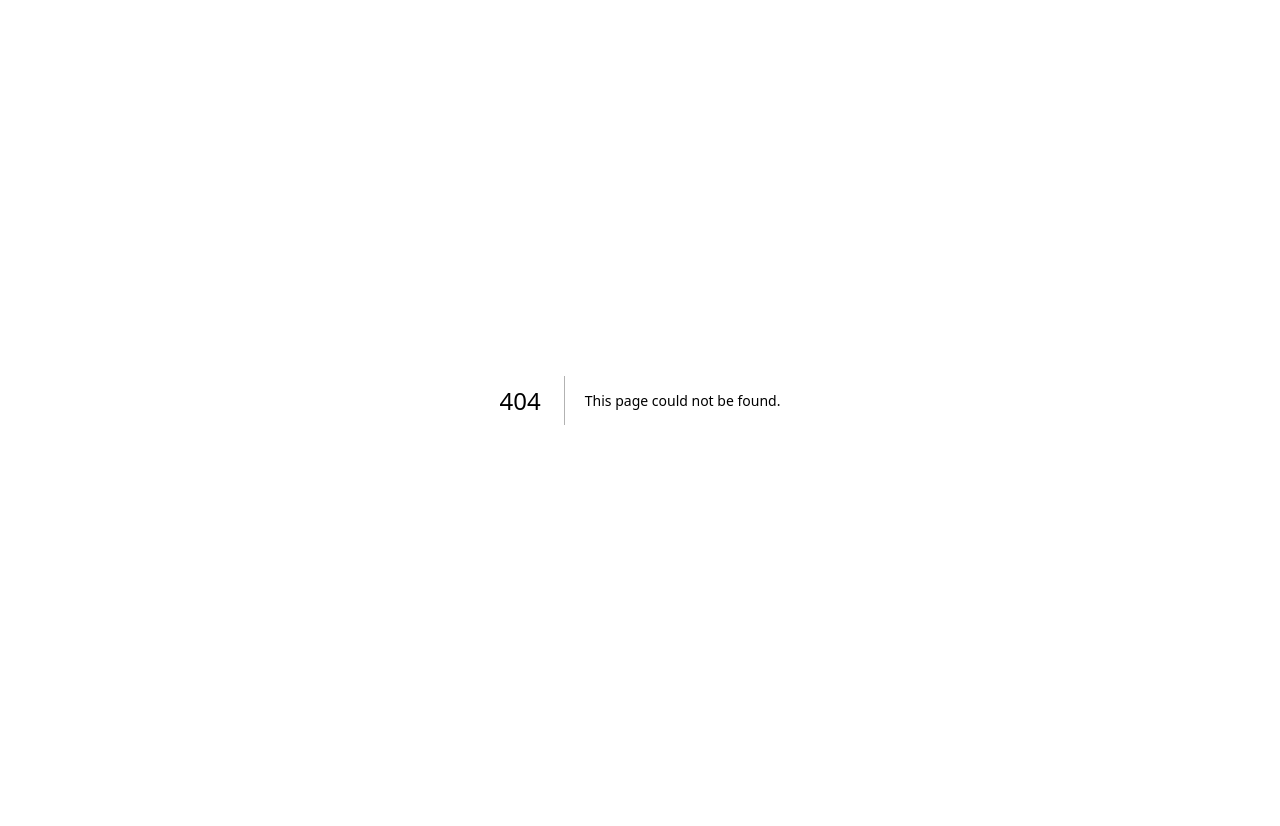
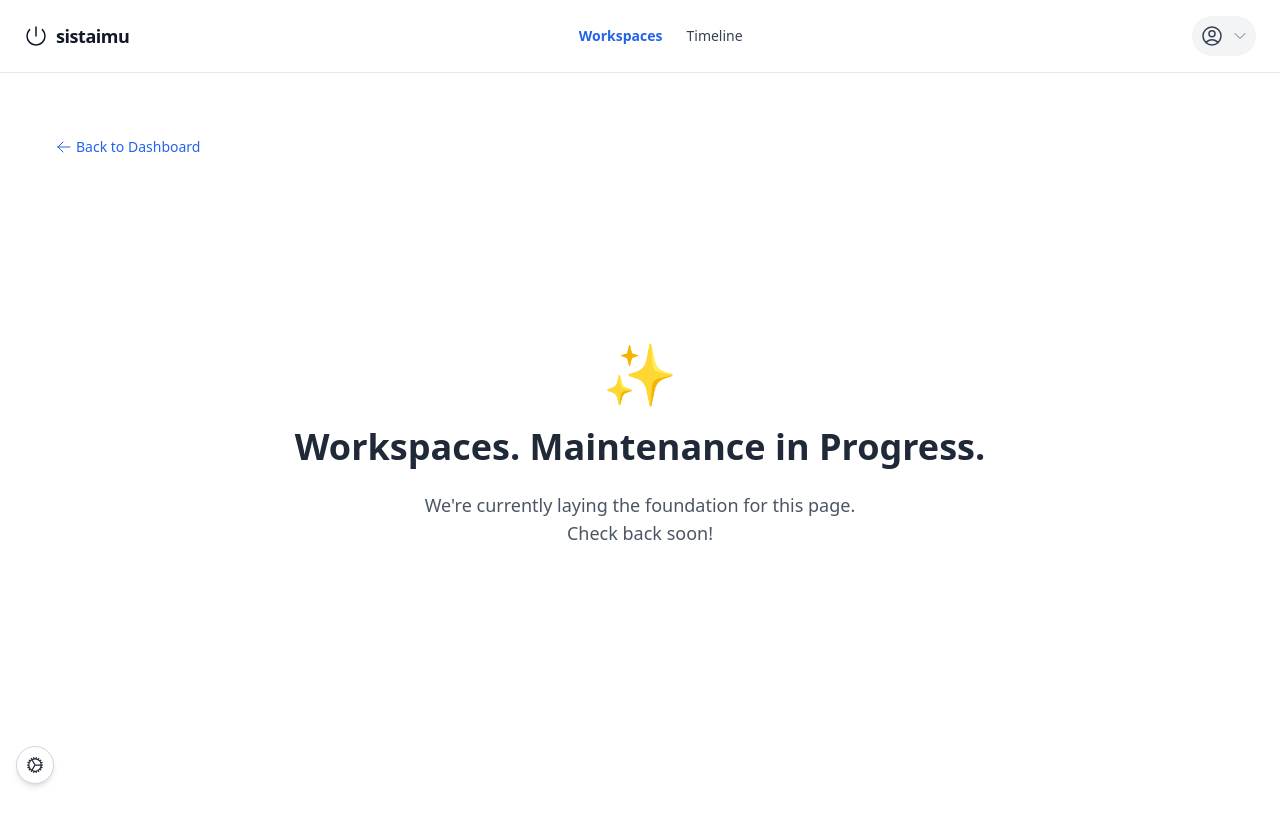
Before and after one commit to honomonodev/cv-portfolio, a Next.js app in the folder apps/cv-portfolio/: page /dashboard/workspaces in a window 1280 px wide. Before the commit this address had no page. Shown: the top 826 px of the page. Before the commit the page ends 800 px from the top, so only its background shows below. Built offline with nearby package versions, Linux system fonts and the light colour scheme.

Commit message:
missing routes hadle clean

```diff
--- a/apps/cv-portfolio/src/app/dashboard/page.tsx
+++ b/apps/cv-portfolio/src/app/dashboard/page.tsx
@@ -22,7 +22,7 @@ export default function DashboardPage() {
             </p>
           </div>
           <Link
-            href="/dashboard/workspaces/new"
+            href="/dashboard/workspaces"
             className="inline-block px-4 py-2 bg-blue-600 text-white rounded hover:bg-blue-700 transition"
           >
             Create Workspace
--- /dev/null
+++ b/apps/cv-portfolio/src/app/dashboard/timeline/page.tsx
@@ -0,0 +1,23 @@
+import PageContainer from '../../../components/layout/PageContainer';
+
+export const metadata = {
+  title: 'Your Timeline - Sistaimu',
+  description: 'Track your life commits and milestones in your timeline.',
+};
+
+export default function TimelinePage() {
+  return (
+    <PageContainer>
+      <div className="flex flex-col items-center justify-center min-h-[60vh] text-center space-y-6">
+        <div className="text-6xl">🚧</div>
+        <h1 className="text-3xl sm:text-4xl font-bold text-gray-800 dark:text-gray-100">
+          Timeline Module is Under Construction
+        </h1>
+        <p className="max-w-md text-gray-600 dark:text-gray-400 text-lg">
+          Soon you will be able to track your life commits and milestones here.
+          Stay tuned as we build your future step by step!
+        </p>
+      </div>
+    </PageContainer>
+  );
+}
--- /dev/null
+++ b/apps/cv-portfolio/src/app/dashboard/workspaces/page.tsx
@@ -0,0 +1,23 @@
+import PageContainer from '../../../components/layout/PageContainer';
+
+export const metadata = {
+  title: 'Workspaces - Sistaimu',
+  description: 'Organize your life projects and tasks in dedicated workspaces.',
+};
+
+export default function WorkspacesPage() {
+  return (
+    <PageContainer>
+      <div className="flex flex-col items-center justify-center min-h-[60vh] text-center space-y-6">
+        <div className="text-6xl">✨</div>
+        <h1 className="text-3xl sm:text-4xl font-bold text-gray-800 dark:text-gray-100">
+          Workspaces. Maintenance in Progress.
+        </h1>
+        <p className="max-w-md text-gray-600 dark:text-gray-400 text-lg">
+          We&apos;re currently laying the foundation for this page. Check back
+          soon!
+        </p>
+      </div>
+    </PageContainer>
+  );
+}
--- a/apps/cv-portfolio/src/app/profile/[username]/page.tsx
+++ b/apps/cv-portfolio/src/app/profile/[username]/page.tsx
@@ -11,14 +11,29 @@ export default async function ProfilePage({
   const profile = (profileData as Profile[]).find(p => p.username === username);
 
   if (!profile) {
-    return <div>Profile not found.</div>;
+    return (
+      <div className="flex items-center justify-center h-screen text-gray-500 dark:text-gray-400 text-xl animate-fade-in">
+        Profile not found.
+      </div>
+    );
   }
 
   return (
-    <div className="text-center py-10">
-      <h1 className="text-3xl font-bold">{profile.name}</h1>
-      <p className="text-lg text-gray-600">{profile.position}</p>
-      <p className="mt-2 text-gray-500">{profile.bio}</p>
+    <div className="flex flex-col items-center justify-center min-h-screen px-4 py-10 bg-white dark:bg-gray-900 text-center space-y-4 animate-fade-in">
+      {/* Name */}
+      <h1 className="text-4xl font-extrabold text-gray-900 dark:text-white sm:text-5xl">
+        {profile.name}
+      </h1>
+
+      {/* Position */}
+      <p className="text-lg sm:text-xl text-gray-700 dark:text-gray-300 font-medium">
+        {profile.position}
+      </p>
+
+      {/* Bio */}
+      <p className="max-w-2xl text-md sm:text-lg text-gray-500 dark:text-gray-400 leading-relaxed">
+        {profile.bio}
+      </p>
     </div>
   );
 }
--- a/apps/cv-portfolio/src/app/timeline/page.tsx
+++ /dev/null
@@ -1,15 +0,0 @@
-import PageContainer from '../../components/layout/PageContainer';
-
-export const metadata = {
-  title: 'Your Timeline - Sistaimu',
-  description: 'Track your life commits and milestones in your timeline.',
-};
-
-export default function TimelinePage() {
-  return (
-    <PageContainer>
-      <h1 className="text-2xl font-bold mb-4">Timeline</h1>
-      <p>Your timeline entries will appear here soon.</p>
-    </PageContainer>
-  );
-}
--- a/apps/cv-portfolio/src/app/workspaces/page.tsx
+++ /dev/null
@@ -1,15 +0,0 @@
-import PageContainer from '../../components/layout/PageContainer';
-
-export const metadata = {
-  title: 'Your Workspaces - Sistaimu',
-  description: 'Manage your workspaces and track your progress in Sistaimu.',
-};
-
-export default function WorkspacesPage() {
-  return (
-    <PageContainer>
-      <h1 className="text-2xl font-bold mb-4">Workspaces</h1>
-      <p>Your workspaces will appear here soon.</p>
-    </PageContainer>
-  );
-}
--- a/apps/cv-portfolio/src/components/dashboard/DashboardHeader.tsx
+++ b/apps/cv-portfolio/src/components/dashboard/DashboardHeader.tsx
@@ -65,7 +65,7 @@ export default function DashboardHeader() {
               <MenuItem>
                 {({ focus }) => (
                   <Link
-                    href="/profile"
+                    href="/profile/roma"
                     className={`${
                       focus ? 'bg-gray-100 dark:bg-gray-700' : ''
                     } block px-4 py-2 text-sm text-gray-700 dark:text-gray-300`}
@@ -77,7 +77,7 @@ export default function DashboardHeader() {
               <MenuItem>
                 {({ focus }) => (
                   <Link
-                    href="/settings"
+                    href=""
                     className={`${
                       focus ? 'bg-gray-100 dark:bg-gray-700' : ''
                     } block px-4 py-2 text-sm text-gray-700 dark:text-gray-300`}
@@ -142,14 +142,14 @@ export default function DashboardHeader() {
             Timeline
           </Link>
           <Link
-            href="/profile"
+            href="/profile/roma"
             className="block text-gray-700 dark:text-gray-300 hover:text-blue-600 dark:hover:text-white"
             onClick={() => setMenuOpen(false)}
           >
             Profile
           </Link>
           <Link
-            href="/settings"
+            href=""
             className="block text-gray-700 dark:text-gray-300 hover:text-blue-600 dark:hover:text-white"
             onClick={() => setMenuOpen(false)}
           >
--- a/apps/cv-portfolio/src/data/profile.json
+++ b/apps/cv-portfolio/src/data/profile.json
@@ -2,8 +2,8 @@
   {
     "username": "roma",
     "name": "Roman Kostyuchenko",
-    "position": "Frontend Developer | System Architect",
-    "bio": "Passionate about clean architecture."
+    "position": "Founder of Sistaimu, Software Architect",
+    "bio": "Passionate about clean architecture, accessibility-first design, and building systems that empower people to navigate their lives with clarity and purpose."
   },
   {
     "username": "amber",
--- a/apps/cv-portfolio/tailwind.config.js
+++ b/apps/cv-portfolio/tailwind.config.js
@@ -13,6 +13,20 @@ module.exports = {
           'linear-gradient(to bottom right, #fef3c7, #f0fdf4)',
         'hero-gradient-dark':
           'linear-gradient(to bottom right, #1e3a8a, #111827)',
+      },
+      animation: {
+        'gradient-xy': 'gradient-xy 8s ease infinite',
+        'fade-in': 'fade-in 0.8s ease-out both',
+      },
+      keyframes: {
+        'gradient-xy': {
+          '0%, 100%': { backgroundPosition: '50% 50%' },
+          '50%': { backgroundPosition: '60% 60%' },
+        },
+        'fade-in': {
+          '0%': { opacity: '0' },
+          '100%': { opacity: '1' },
+        },
       },
       animation: {
         'gradient-xy': 'gradient-xy 8s ease infinite',
```
